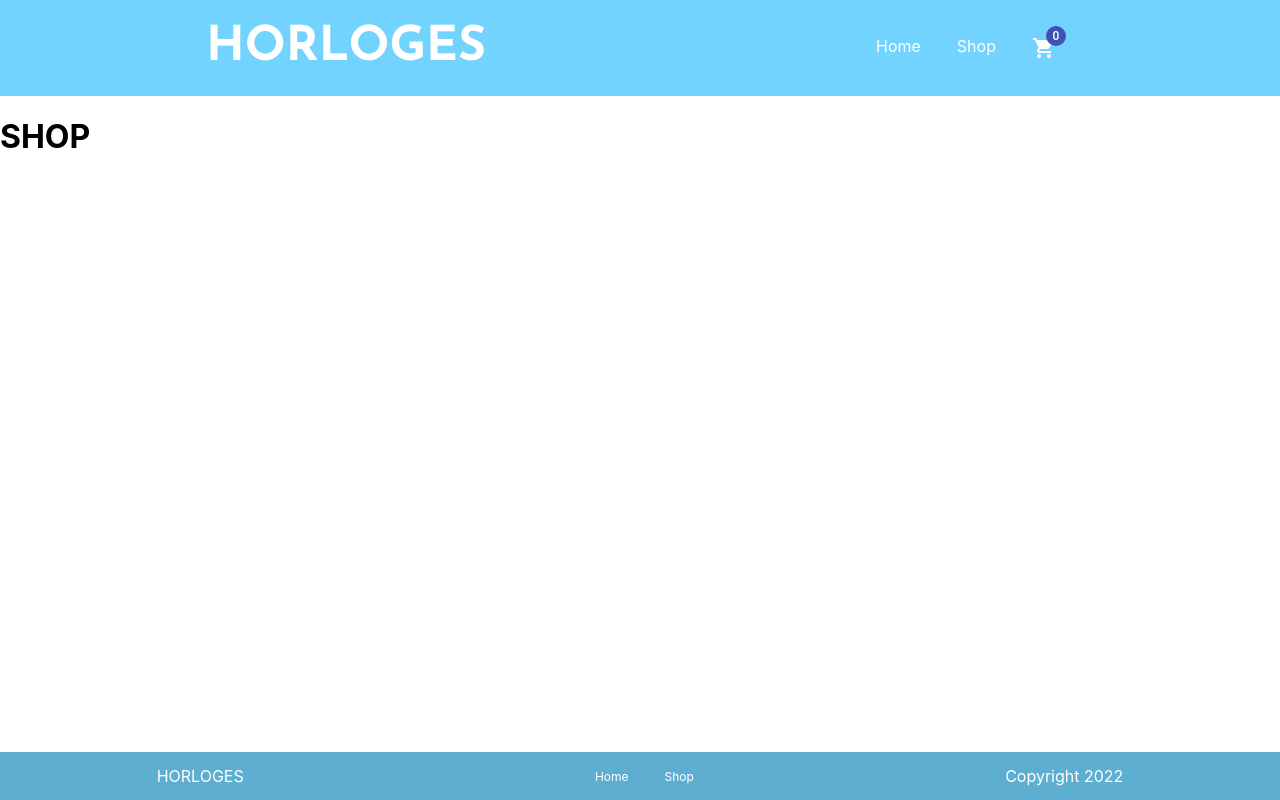
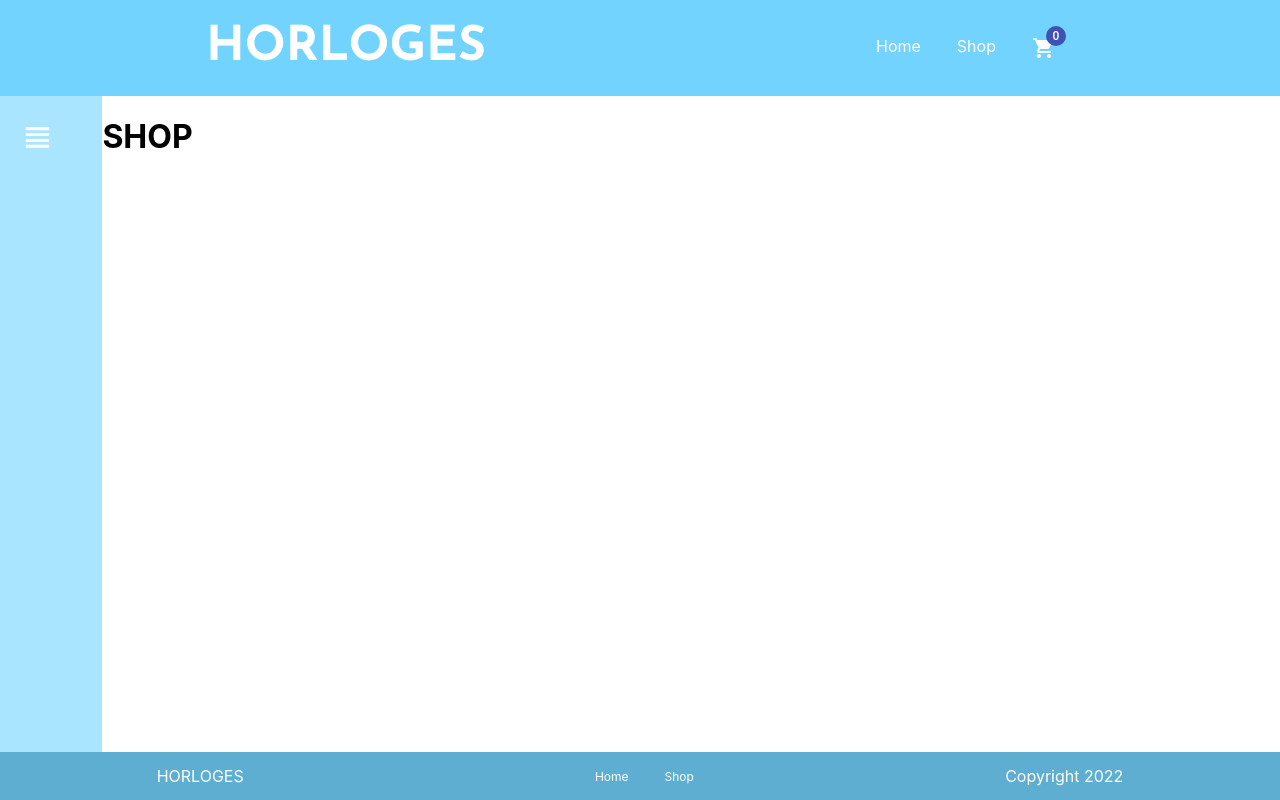
Before and after one commit to Th3-Ian/react-shopping-cart, a React (Create React App) app: page /shop in a window 1280 px wide. Built offline with nearby package versions, Linux system fonts and the light colour scheme.

Commit message:
created and animated aside menu in Shopping.js

```diff
--- a/src/App.css
+++ b/src/App.css
@@ -69,6 +69,10 @@ a {
 	text-decoration: none;
 }
 
+.hidden {
+	visibility: hidden;
+	transition: 0.06s;
+}
 /* HOMEPAGE CTA */
 
 .cta-home-img {
@@ -162,3 +166,46 @@ a {
 	font-weight: 500;
 	transition: 0.3s;
 }
+
+.shop-container {
+	display: flex;
+}
+
+aside {
+	height: 85vh;
+	padding: 24px 20px;
+	overflow: hidden;
+	background-color: #a9e5ff;
+	color: white;
+	width: 20%;
+	transition: 0.5s;
+}
+
+.shop-categories {
+	display: flex;
+	flex-direction: column;
+	font-size: 14px;
+	list-style: none;
+	text-decoration: none;
+	margin-left: -30px;
+	margin-top: -14px;
+}
+
+.shop-categories li {
+	margin-top: 6px;
+}
+
+.shop-categories li:hover {
+	font-size: 20px;
+	color:rgb(33, 43, 139);
+}
+
+.shop-categories li:active {
+	font-size: 20px;
+	color:rgb(33, 43, 139);
+}
+
+.closed-aside {
+	width: 8%;
+	transition: 0.5s;
+}
--- a/src/components/Footer.js
+++ b/src/components/Footer.js
@@ -1,7 +1,5 @@
 import React from 'react'
 import { Link } from 'react-router-dom'
-import ShoppingCartIcon from "@material-ui/icons/ShoppingCart";
-import Badge from "@material-ui/core/Badge";
 
 function Footer() {
 	return (
--- a/src/components/Shopping.js
+++ b/src/components/Shopping.js
@@ -1,9 +1,35 @@
 import React from 'react';
+import { useState } from 'react';
+import ViewHeadlineIcon from '@material-ui/icons/ViewHeadline';
 
 function Shopping() {
+	const [aside, setAside] = useState(false)
+	let hiddenCheck = aside ? null : 'hidden';
+	let hideIcon = aside ? 'hidden' : null;
+
+	function handleClick() {
+		setAside(aisde => !aside)
+	}
+
   return (
-    <div>
-      <h1>SHOP</h1>
+    <div className='shop-container'>
+			<aside className={aside ? null : 'closed-aside' } id='asideShop' onClick={handleClick}>
+				<div className={hideIcon}>
+					<ViewHeadlineIcon fontSize='large' />{" "}
+				</div>
+				<h3 className={`aside-header ${hiddenCheck}`}>Categories</h3>
+				<ul className={`shop-categories ${hiddenCheck}`}>
+					<li>Chronograph</li>
+					<li>Dive</li>
+					<li>Dress</li>
+					<li>GMT</li>
+					<li>Pilot</li>
+				</ul>
+			</aside>
+			<div>
+				<h1>SHOP</h1>
+			</div>
+
     </div>
   );
 }
```
Also changed, not shown: src/Assets/product-placeholder.png (added).
